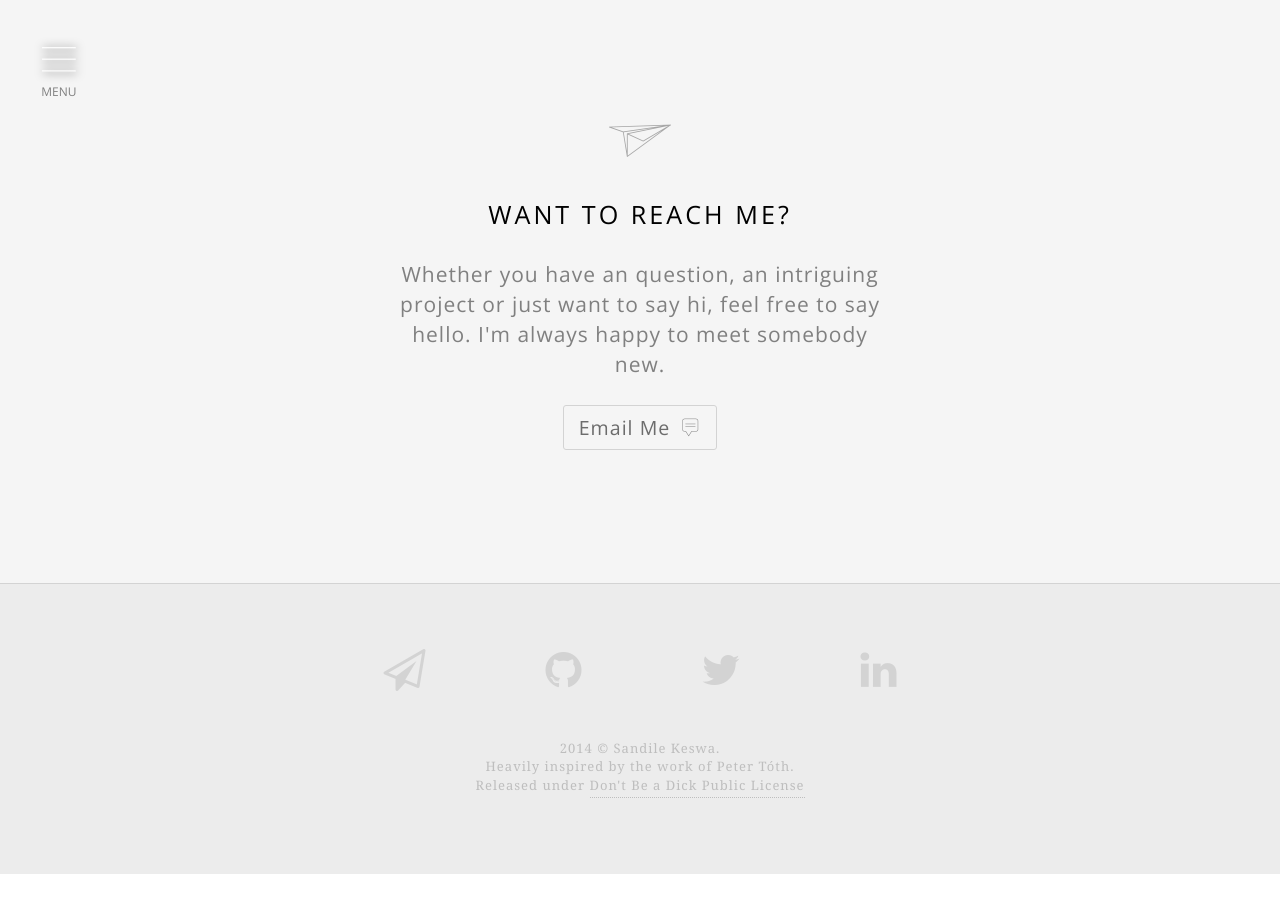
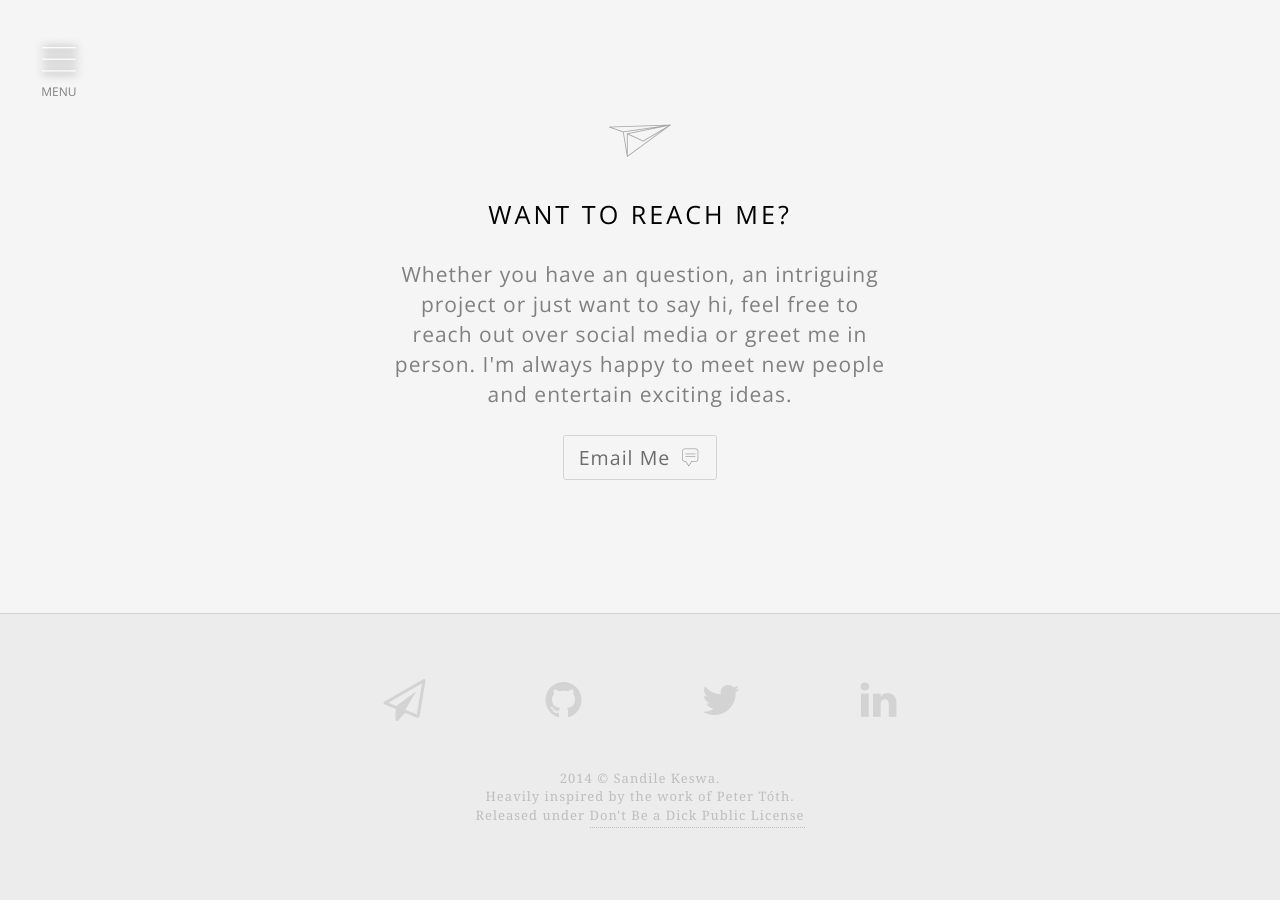
Before and after one commit to skeswa/skeswa.github.io, a Jekyll site: the page built from index.html, in a window 1280 px wide and 900 px high, scrolled down 4898 px. Built offline with Jekyll 4.4.1, drawn with Linux system fonts in a browser that asks for light colours; nearby versions of some CDN libraries; before the commit the page ends 5772 px from its top, so only the background shows below that; some of the changed text lies outside the part shown.

Commit message:
spelling fixes

```diff
--- a/_includes/home/contact.html
+++ b/_includes/home/contact.html
@@ -4,8 +4,9 @@
 
     <h1>Want to reach me<div>?</div></h1>
     <p>Whether you have an question, an intriguing project or
-    just want to say hi, feel free to say hello. I'm always happy
-    to meet somebody new.</p>
+    just want to say hi, feel free to reach out over social media
+    or greet me in person. I'm always happy to meet new people and
+    entertain exciting ideas.</p>
 
     <a class="contact" href="mailto:me@sandile.io">
       Email Me<i class="flaticon-speech39"></i>
--- a/_includes/home/interests.html
+++ b/_includes/home/interests.html
@@ -14,7 +14,7 @@
         <div class="dash"></div>
 
         <p>
-        I build webapps with <span class="bold">React.js</span> or <span class="bold">Angular.js</span> in frontend, and <span class="bold">Node.js</span> or <span class="bold">Go</span> in the backend. I've worked with <span class="bold">MySQL, PostgreSQL &amp; MongoDB</span> in the database layer. I know my around <span class="bold">Android</span> on the mobile side, and I some times dabble in <span class="bold">Rust</span> for system-level tools.
+        I build webapps with <span class="bold">React.js</span> or <span class="bold">Angular.js</span> in frontend, and <span class="bold">Node.js</span> or <span class="bold">Go</span> in the backend. I've worked with <span class="bold">MySQL, PostgreSQL &amp; MongoDB</span> in the database layer. I know my way around <span class="bold">Android</span> on the mobile side, and I some times dabble in <span class="bold">Rust</span> for system-level tools.
         </p>
 
         <div class="dash"></div>
```
